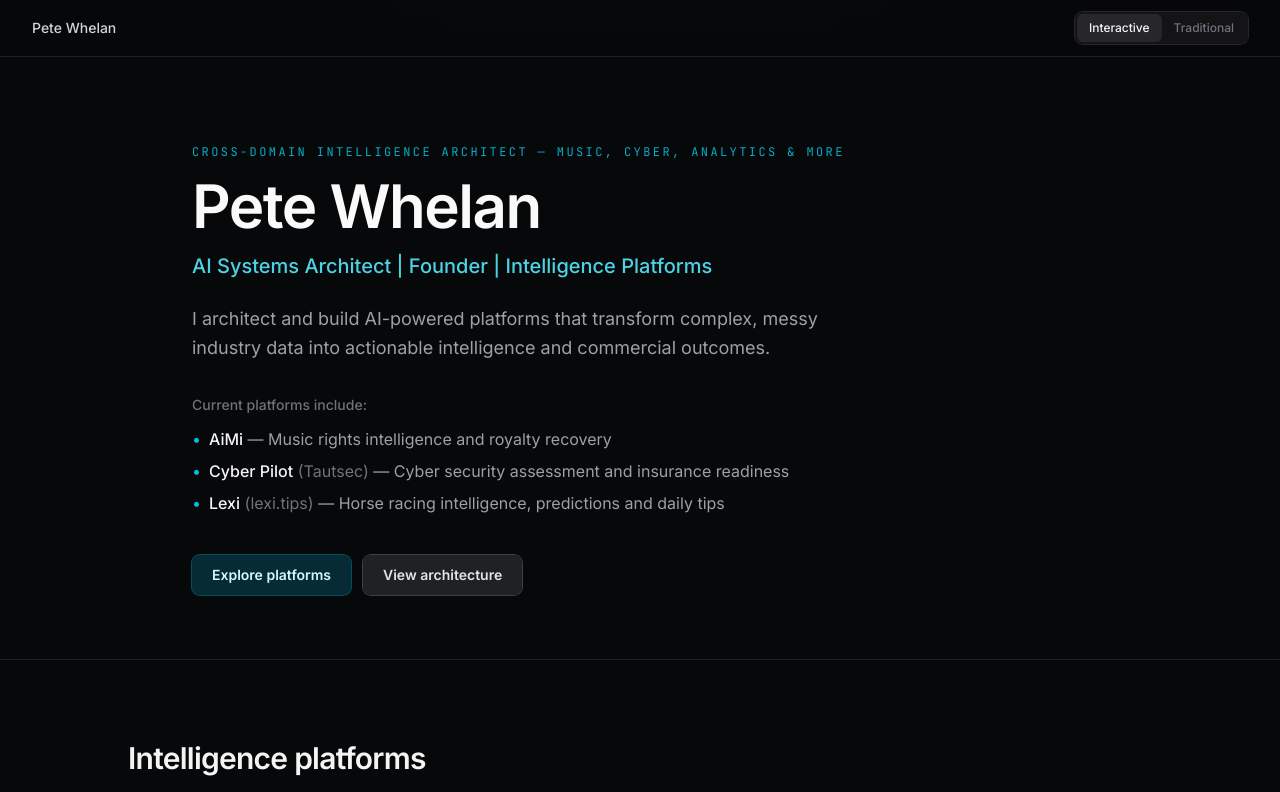
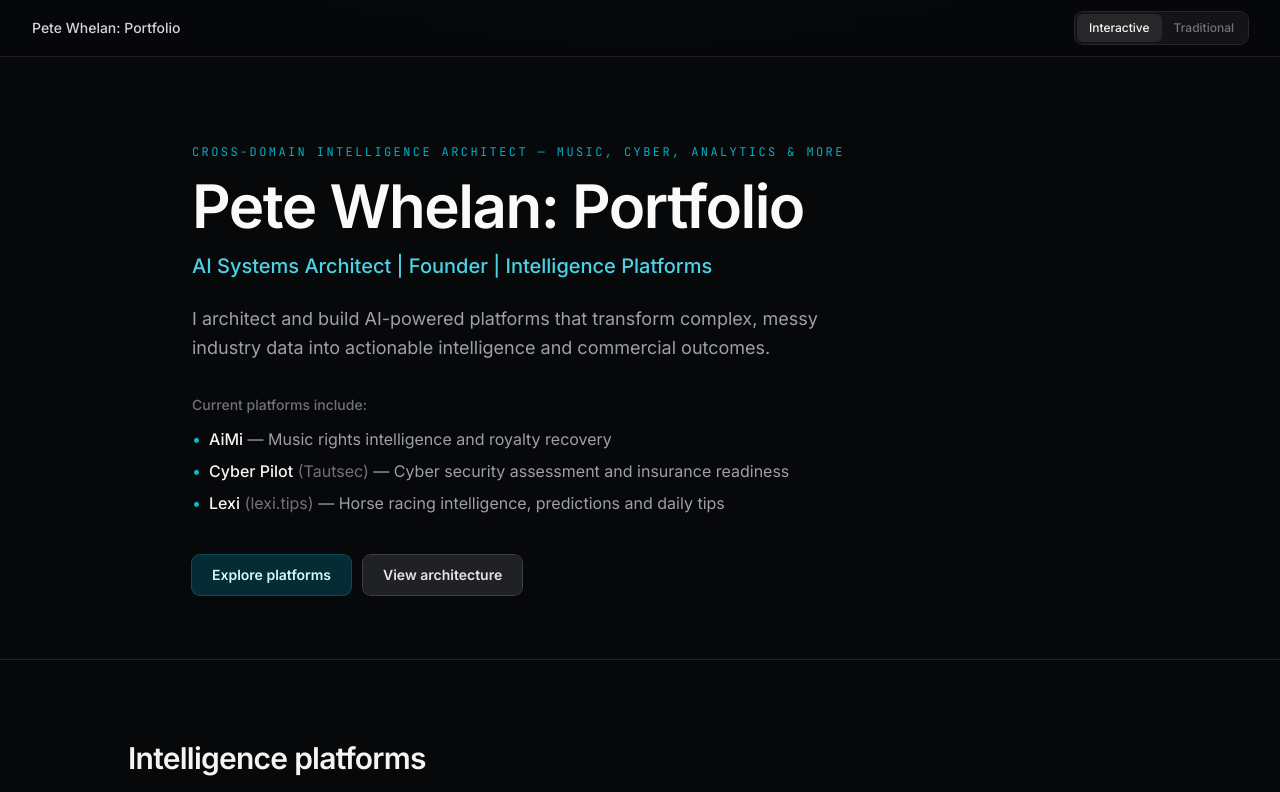
Before and after one commit to Programproductions/pete-whelan, a React (Vite) app: page / in a window 1280 px wide. Shown: the top 792 px of the page. Built offline with nearby package versions, Linux system fonts and the light colour scheme; what @react-pdf/renderer would draw is missing.

Commit message:
chore: update contact info and Pete Whelan: Portfolio branding
- LinkedIn: https://www.linkedin.com/in/pawhelan/
- Email: petewhelan2020@gmail.com
- Site title and brand label: Pete Whelan: Portfolio

Co-authored-by: Program Productions <Programproductions@users.noreply.github.com>

```diff
--- a/index.html
+++ b/index.html
@@ -6,7 +6,7 @@
     <meta name="viewport" content="width=device-width, initial-scale=1.0" />
     <meta
       name="description"
-      content="Pete Whelan — AI Systems Architect. Intelligence platforms: AiMi, Cyber Pilot (Tautsec), Lexi. Cross-domain AI and commercial outcomes."
+      content="Pete Whelan: Portfolio — AI systems architect. Intelligence platforms: AiMi, Cyber Pilot (Tautsec), Lexi. Cross-domain AI and commercial outcomes."
     />
     <link rel="preconnect" href="https://fonts.googleapis.com" />
     <link rel="preconnect" href="https://fonts.gstatic.com" crossorigin />
@@ -14,7 +14,7 @@
       href="https://fonts.googleapis.com/css2?family=Inter:wght@400;500;600;700&family=JetBrains+Mono:wght@400;500&display=swap"
       rel="stylesheet"
     />
-    <title>Pete Whelan — AI Systems Architect</title>
+    <title>Pete Whelan: Portfolio</title>
   </head>
   <body>
     <div id="root"></div>
--- a/src/data/cvContent.ts
+++ b/src/data/cvContent.ts
@@ -12,8 +12,8 @@ export type ProjectDeepDive = {
 }
 
 export const site = {
-  pageTitle: 'Pete Whelan — AI Systems Architect',
-  brandLabel: 'Pete Whelan',
+  pageTitle: 'Pete Whelan: Portfolio',
+  brandLabel: 'Pete Whelan: Portfolio',
 }
 
 export const hero = {
@@ -245,6 +245,6 @@ export const projectDeepDives: ProjectDeepDive[] = [
 ]
 
 export const contact = {
-  email: 'hello@petewhelan.dev',
-  linkedin: 'https://www.linkedin.com/in/petewhelan',
+  email: 'petewhelan2020@gmail.com',
+  linkedin: 'https://www.linkedin.com/in/pawhelan/',
 }
```
